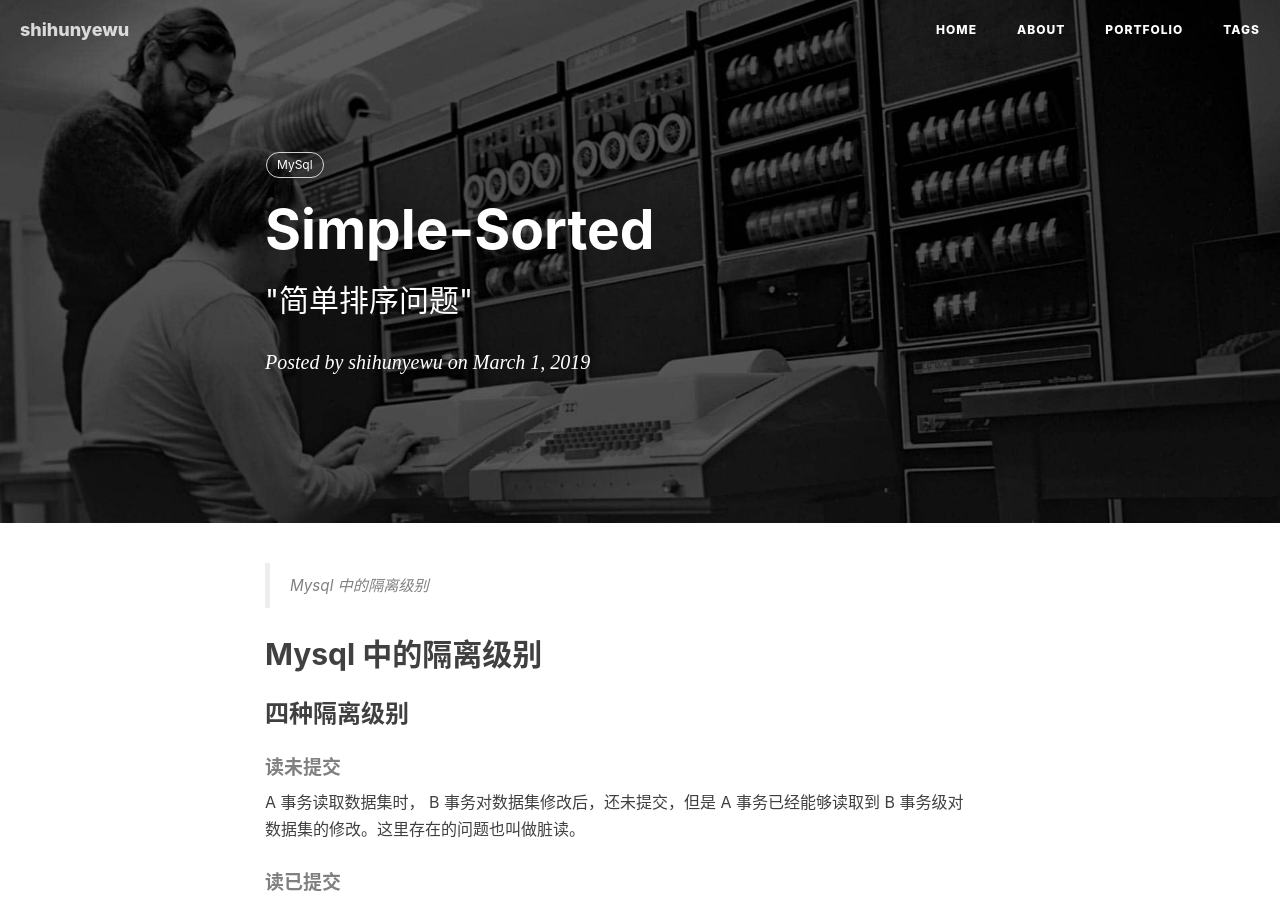
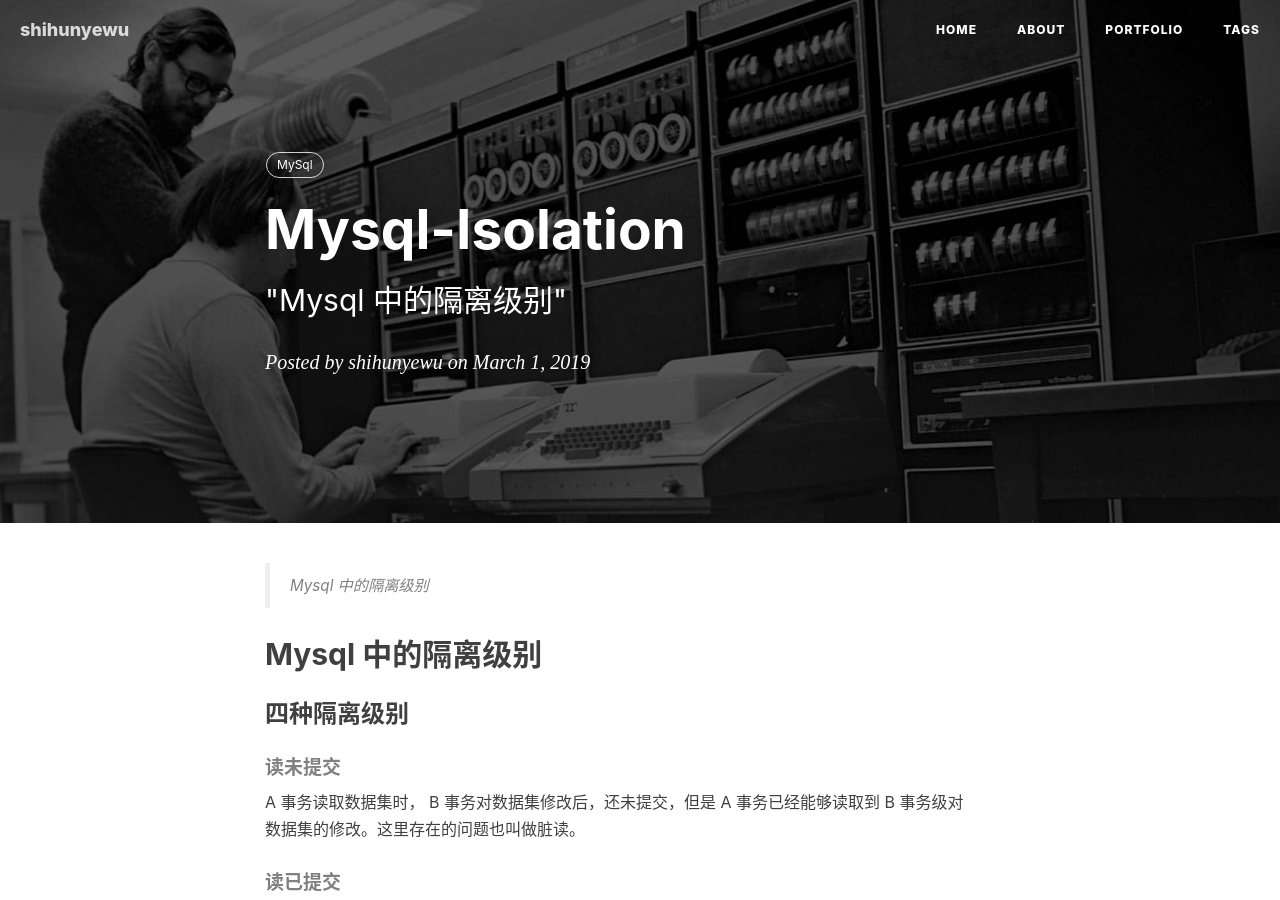
Before and after one commit to shihunyewu/shihunyewu.github.io, a Jekyll site: the page built from _posts/2019-03-01-mysql-Isolation.md, in a window 1280 px wide and 900 px high. Built offline with Jekyll 4.4.1, drawn with Linux system fonts in a browser that asks for light colours; nearby versions of some CDN libraries; comment, search, counter and statistics services are not loaded.

Commit message:
修改标题

```diff
--- a/_posts/2019-03-01-mysql-Isolation.md
+++ b/_posts/2019-03-01-mysql-Isolation.md
@@ -1,7 +1,7 @@
 ---
 layout:     post
-title:      "Simple-Sorted"
-subtitle:   " \"简单排序问题\""
+title:      "Mysql-Isolation"
+subtitle:   " \"Mysql 中的隔离级别\""
 date:       2019-03-01 11:11:11
 author:     "shihunyewu"
 header-img: "img/post-bg-unix-linux.jpg"
```
